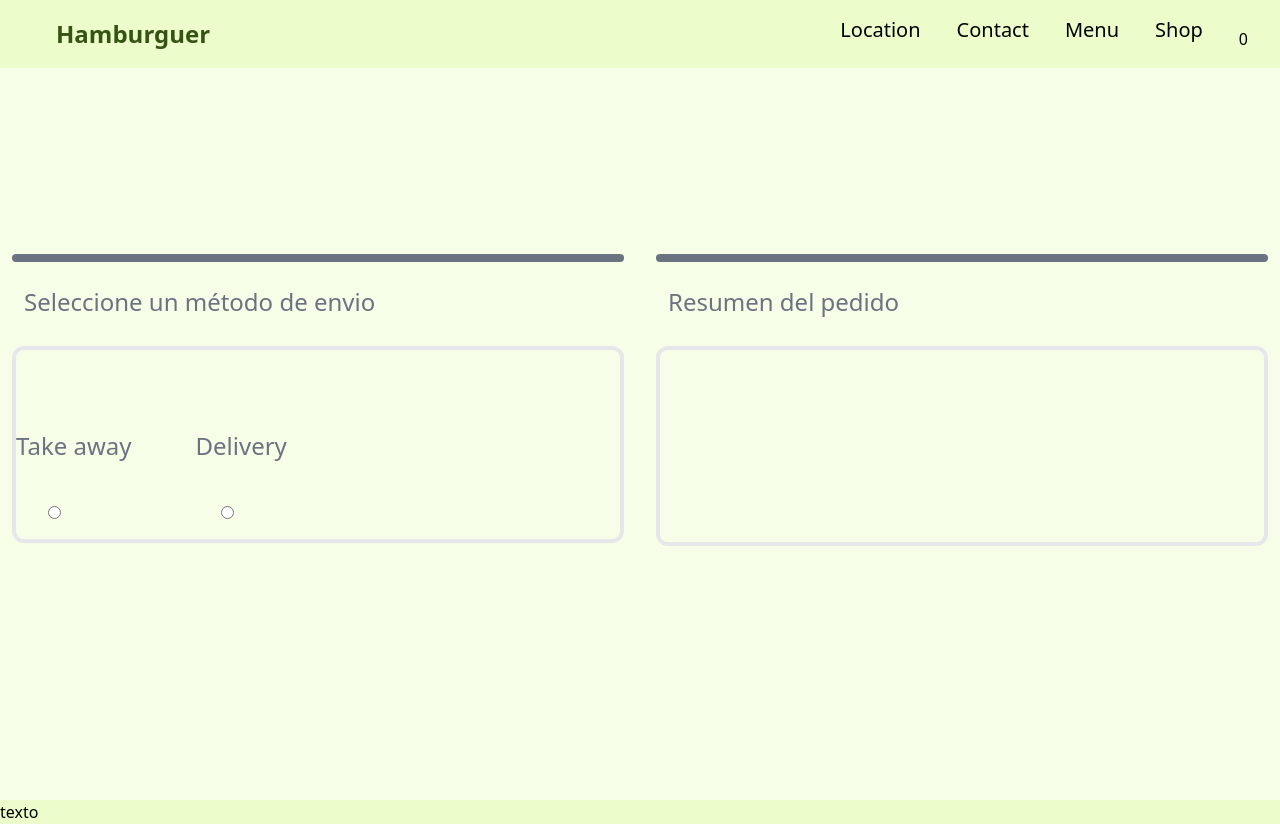
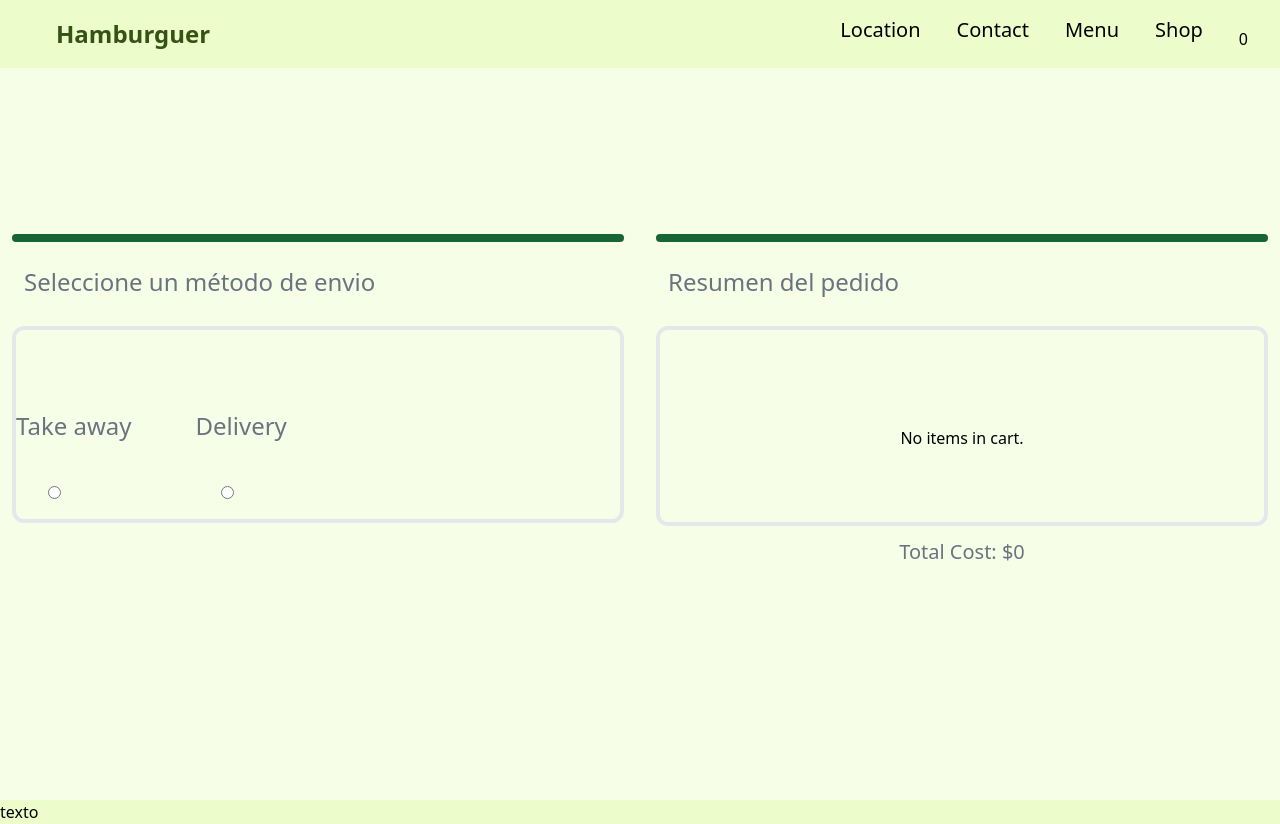
Before and after one commit to Githubmagali/hamburguer-shop, a Next.js app: page /buyCart/purchasing in a window 1280 px wide. Built offline with nearby package versions, Linux system fonts and the light colour scheme.

Commit message:
add purchasing

```diff
--- a/src/app/buyCart/purchasing/page.jsx
+++ b/src/app/buyCart/purchasing/page.jsx
@@ -1,13 +1,17 @@
+"use client"
+import React from "react";
+import { useCart } from "@/context/cartProvider";
 import FormBuy from '@/app/buyCart/formBuy/page'
 
 
 function Purchasing() {
+    const { cart, totalCost } = useCart();
 
     return (<>
         <div className="flex items-center justify-center h-screen bg-lime-50">
             <div className="grid grid-cols-2 gap-2 w-full">
                 <div className=" px-3">
-                    <div className="border-t-8 border-gray-500 px-48 rounded-xl"> </div>
+                    <div className="border-t-8 border-green-800 px-48 rounded-xl"> </div>
                     <h1 className="text-2xl pt-6 pb-7 pl-3 text-gray-500 ">Seleccione un método de envio</h1>
                     <div className="border border-gray-200 border-4 border-solid rounded-xl">
                         <div className="flex items-center justify-content left-0 pt-20 pb-3 lg:gap-x-16">
@@ -22,18 +26,28 @@ function Purchasing() {
                     </div>
                 </div>
                 <div className="px-3">
-                    <div className="border-t-8 border-gray-500 px-48 rounded-xl"> </div>
+                    <div className="border-t-8 border-green-800 px-48 rounded-xl"> </div>
                     <h1 className="text-2xl pt-6 pb-7 pl-3 text-gray-500 ">Resumen del pedido</h1>
-                    <div className="py-24 px-48 border border-gray-200 border-4 border-solid rounded-xl">
-                        <div className="flex justify-between">
-
-                        </div>
+                    <div className="relative py-24 px-48 border border-gray-200 border-4 border-solid rounded-xl overflow-scroll max-h-[2rem]">
+                    {cart.length > 0 ? (
+                    <ul className="absolute top-5 grid gap-y-4">
+                        {cart.map((item, index) => (
+                            <li key={index} className="text-center text-gray-500">
+                                {item.name.charAt(0).toUpperCase() + item.name.slice(1)} -{" "}
+                                {item.quantity} x ${item.price}
+                            </li>
+                        ))}
+                    </ul>
+                ) : (
+                    <p className="text-center">No items in cart.</p>
+                )}
                     </div>
+                    <p className="text-center pt-3 text-gray-500 text-xl">Total Cost: ${totalCost}</p>
                 </div>
             </div>
         </div>
         <FormBuy />
-        </>
+    </>
     )
 }
 
```
